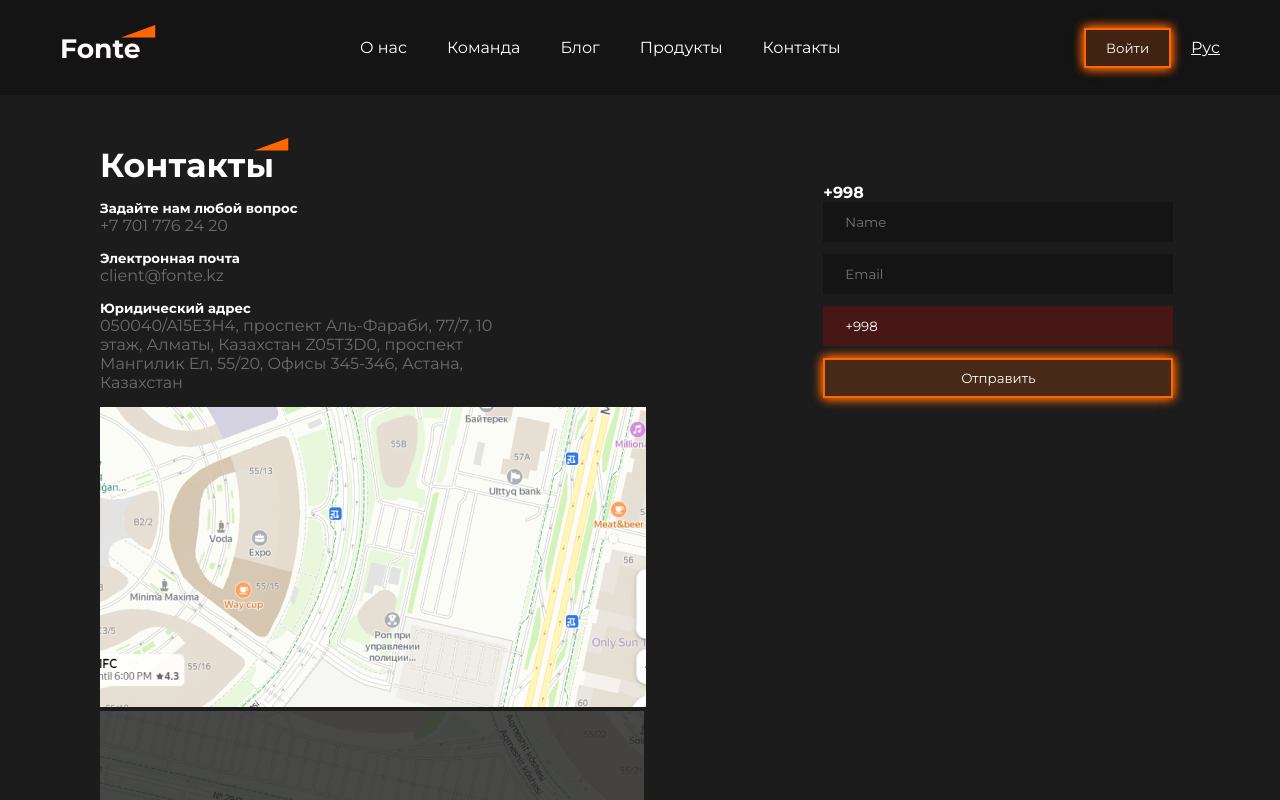
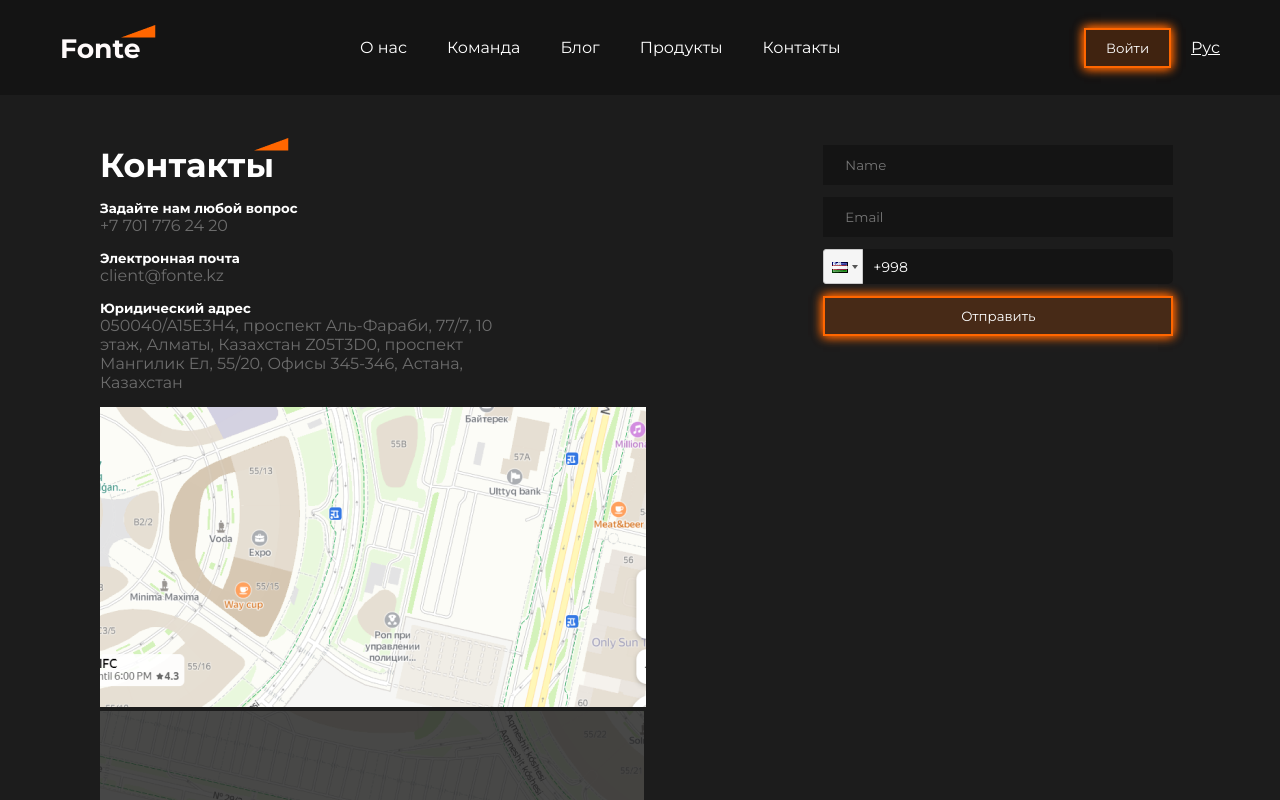
Before and after one commit to Fariza77/All-project, a React (Vite) app in the folder react-project/: page /contacts in a window 1280 px wide. Shown: the top 800 px of the page. Built offline with nearby package versions, Linux system fonts and the light colour scheme.

Commit message:
some changes done on Contact page

```diff
--- a/react-project/package.json
+++ b/react-project/package.json
@@ -13,6 +13,7 @@
     "react": "^18.3.1",
     "react-dom": "^18.3.1",
     "react-icons": "^5.2.1",
+    "react-phone-input-2": "^2.15.1",
     "react-responsive-carousel": "^3.2.23",
     "react-router-dom": "^6.26.0",
     "sass": "^1.77.8"
--- a/react-project/src/components/Contacts/index.jsx
+++ b/react-project/src/components/Contacts/index.jsx
@@ -3,6 +3,9 @@ import Heading from "../common/Heading"
 import mapImage from '../../assets/images/contact/map.png'
 import secondMap from '../../assets/images/contact/map1.png'
 import { useState } from 'react'
+import PhoneInput from 'react-phone-input-2'
+import 'react-phone-input-2/lib/style.css'
+
 
 
 // RULE
@@ -30,10 +33,20 @@ function Contacts() {
         // let value = e.target.value
         let { name, value } = e.target
         setState({ ...state, [name]: value })
+
     }
 
 
     function submit(e) { }
+
+    const [phoneNumber, setPhoneNumber] = useState({})
+
+
+
+    const handleChange = (phoneNumber) => {
+      const phoneNumberPattern = /^\d{10}$/;
+      return phoneNumberPattern.test(phoneNumber)
+    }
 
     return (
         <main className="contacts-page-wrapper">
@@ -67,9 +80,7 @@ function Contacts() {
             </div>
 
             <div className="rigth">
-                <b>{state.name}</b> <br />
-                <b>{state.email}</b> <br />
-                <b>{state.phone}</b><br />
+
 
                 <form onSubmit={submit}>
                     <div>
@@ -88,9 +99,10 @@ function Contacts() {
                         />
                     </div>
                     <div>
-                        <input
-                            onChange={setInputValueIntoState}
-                            type="tel" placeholder="Phone" name="phone"
+                        <PhoneInput
+                        country={'uzb'}
+                            onChange={handleChange}
+                             placeholder="Phone" name="phone"
                             value={state.phone}
                             pattern="^\+998[0-9]{9}$"
                         />
```
Also changed, not shown: react-project/src/components/Blog/blogDetails.scss (line endings or trailing spaces), 1 other file (tests, documents, lock files or other folders).
